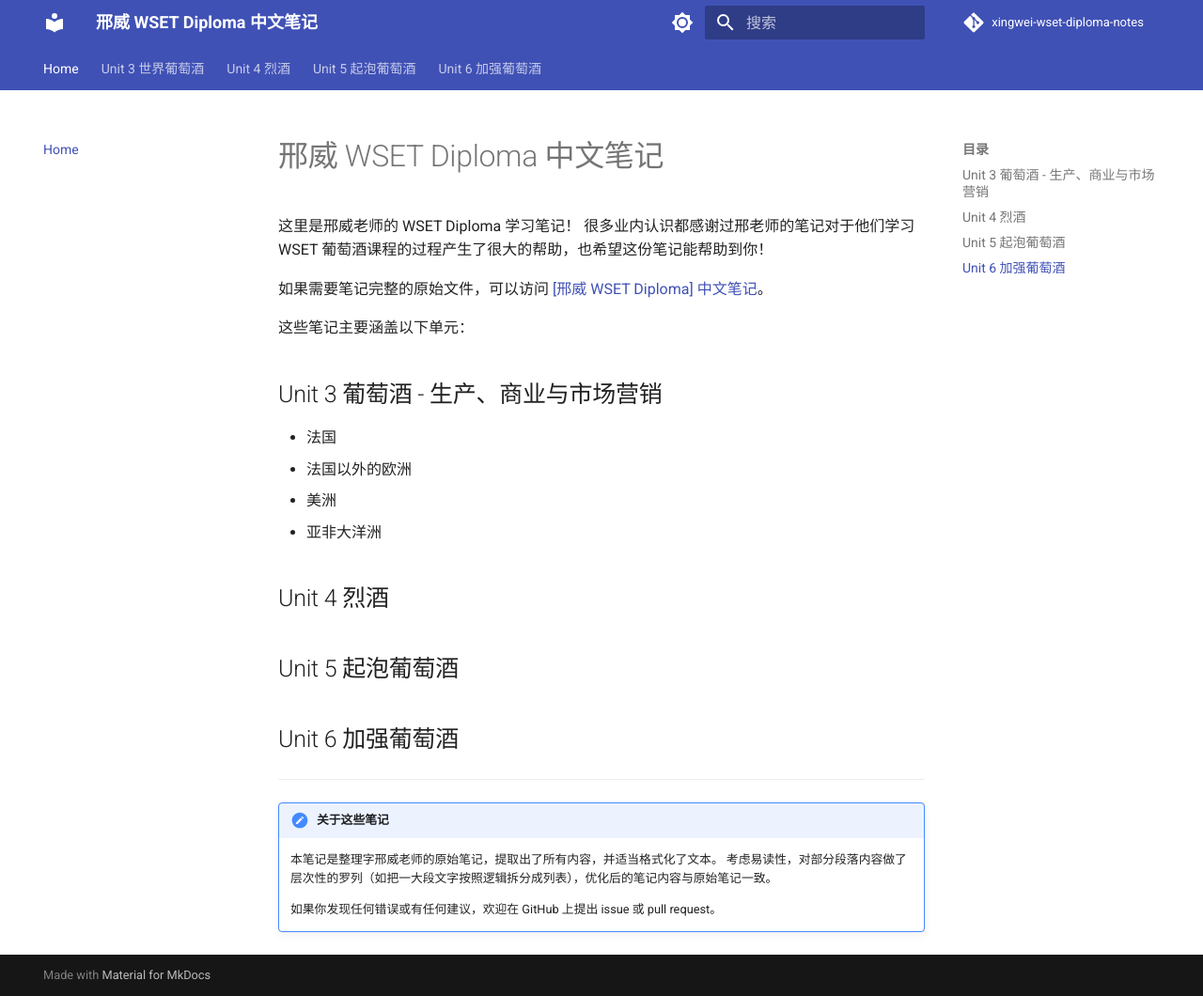
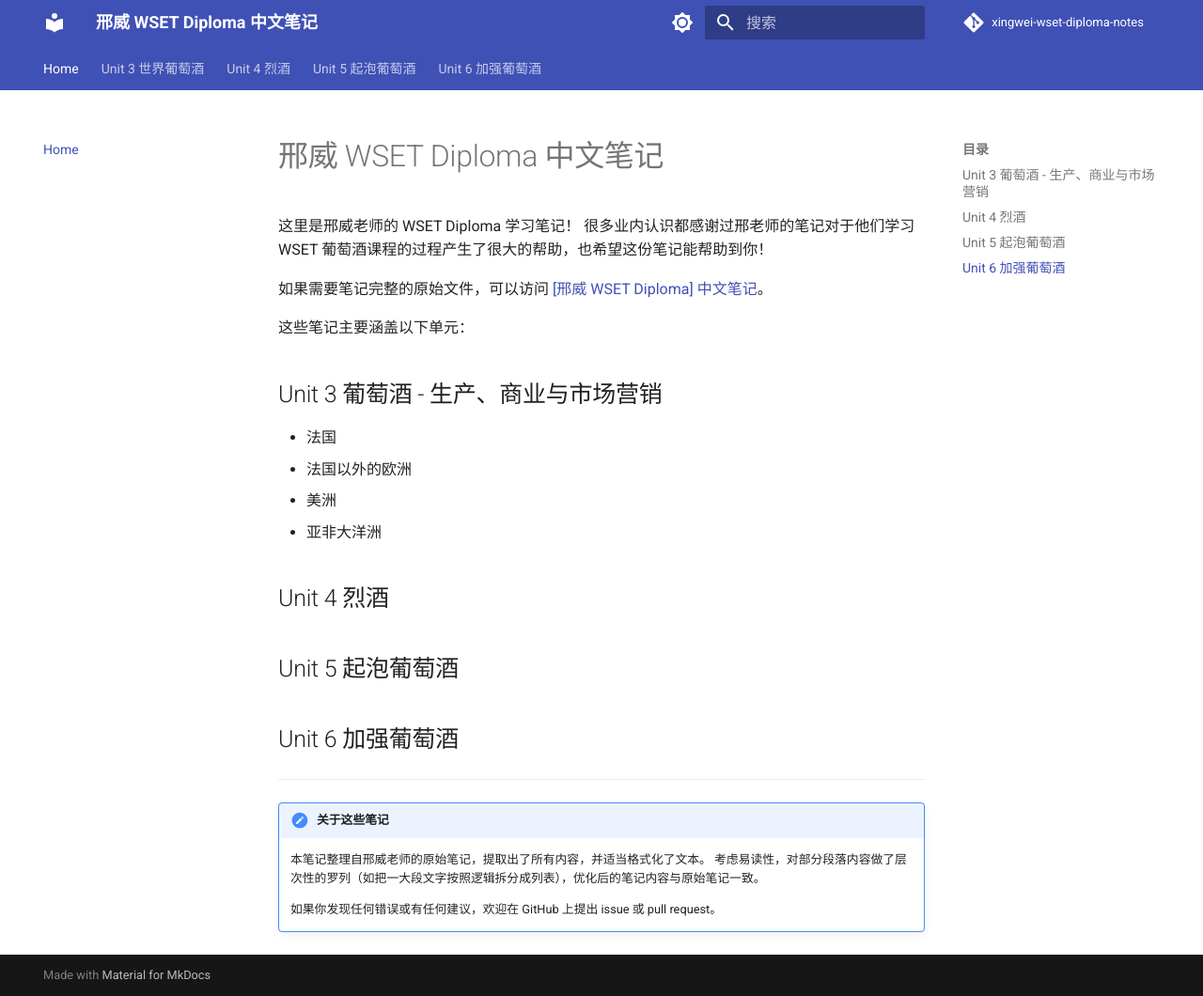
Before and after one commit to Aithosa/xingwei-wset-diploma-notes, an MkDocs documentation site: the page built from format/index.md, in a window 1280 px wide and 1060 px high. Shown: the whole window at 94% size. Built offline with MkDocs 1.6.1 and Material for MkDocs 9.7.7, drawn with Linux system fonts in a browser that asks for light colours; comment, search, counter and statistics services are not loaded.

Commit message:
Modify ReadMe and index

```diff
--- a/format/index.md
+++ b/format/index.md
@@ -23,7 +23,7 @@
 ---
 
 !!! note "关于这些笔记"
-    本笔记是整理字邢威老师的原始笔记，提取出了所有内容，并适当格式化了文本。
+    本笔记整理自邢威老师的原始笔记，提取出了所有内容，并适当格式化了文本。
     考虑易读性，对部分段落内容做了层次性的罗列（如把一大段文字按照逻辑拆分成列表），优化后的笔记内容与原始笔记一致。
 
     如果你发现任何错误或有任何建议，欢迎在 GitHub 上提出 issue 或 pull request。
```
Also changed, not shown: README.md (+15 -2 lines).
